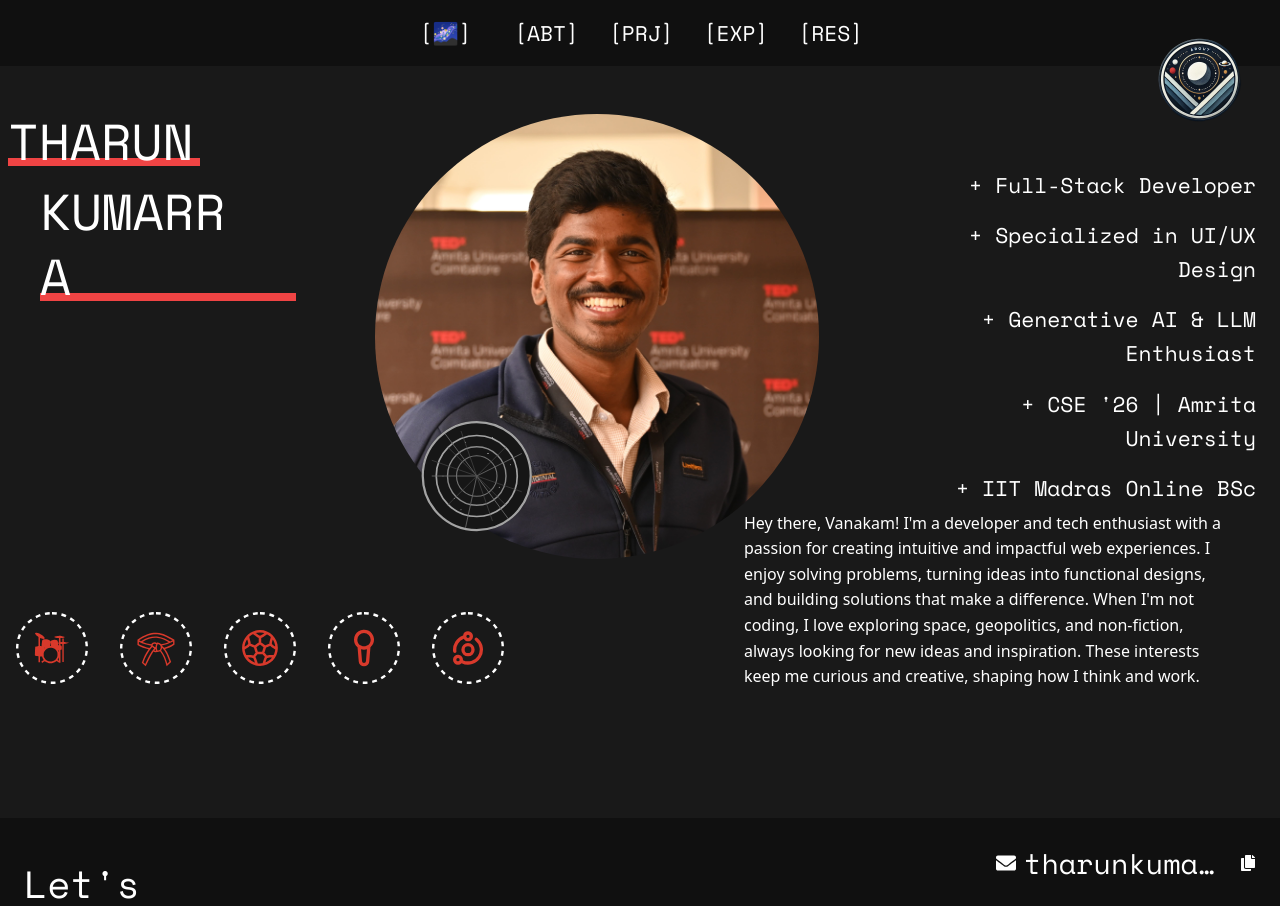
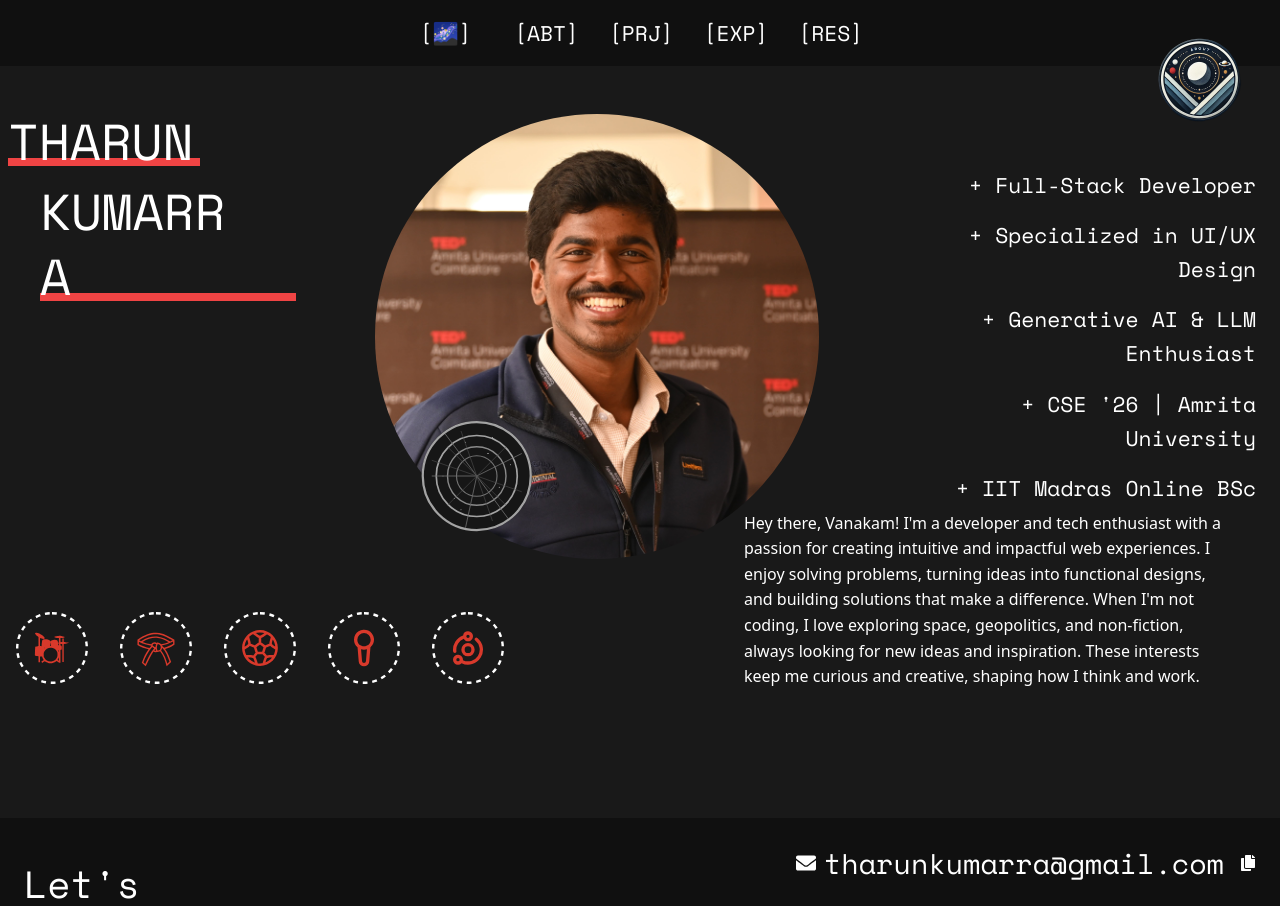
Before and after one commit to TharunKumarrA/Portfolio-v2, a Next.js app: page /About in a window 1280 px wide. Shown: the top 906 px of the page. Built offline with nearby package versions, Linux system fonts and the light colour scheme.

Commit message:
minor fix

```diff
--- a/src/app/components/footer.jsx
+++ b/src/app/components/footer.jsx
@@ -49,7 +49,7 @@ export const Footer = () => {
       >
         <div className="flex items-center gap-2 mb-2">
           <FaEnvelope size={20} />
-          <span className="text-h6 lg:text-h5 truncate max-w-[200px]">{email}</span>
+          <span className="text-h6 lg:text-h5 truncate max-w-[200px] lg:max-w-max">{email}</span>
           <button
             onClick={handleCopyEmail}
             className="text-text hover:text-opacity-50 ml-2"
```
